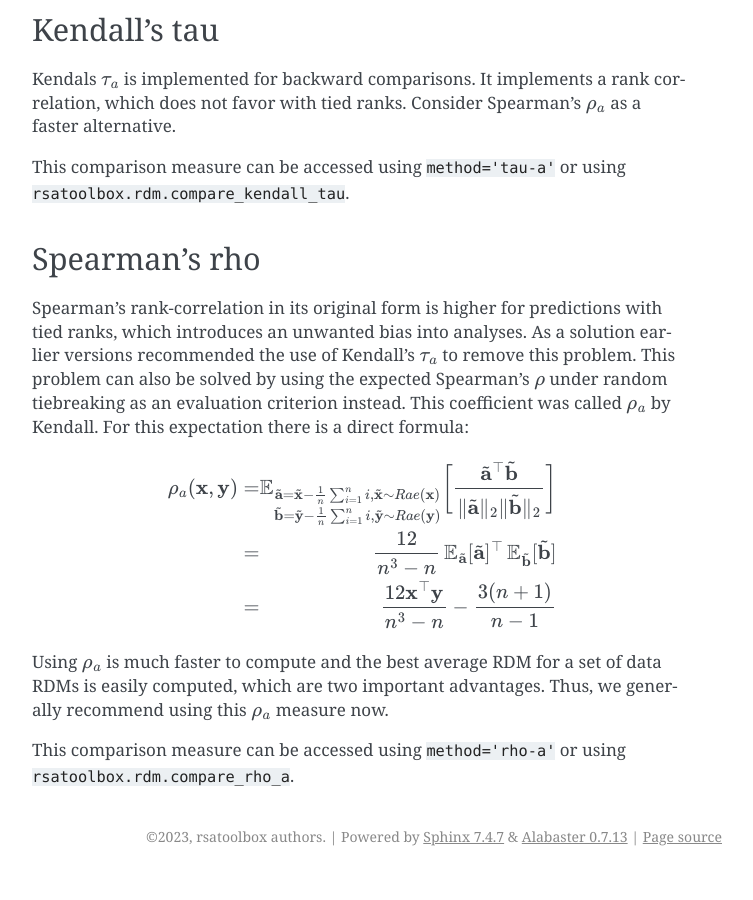
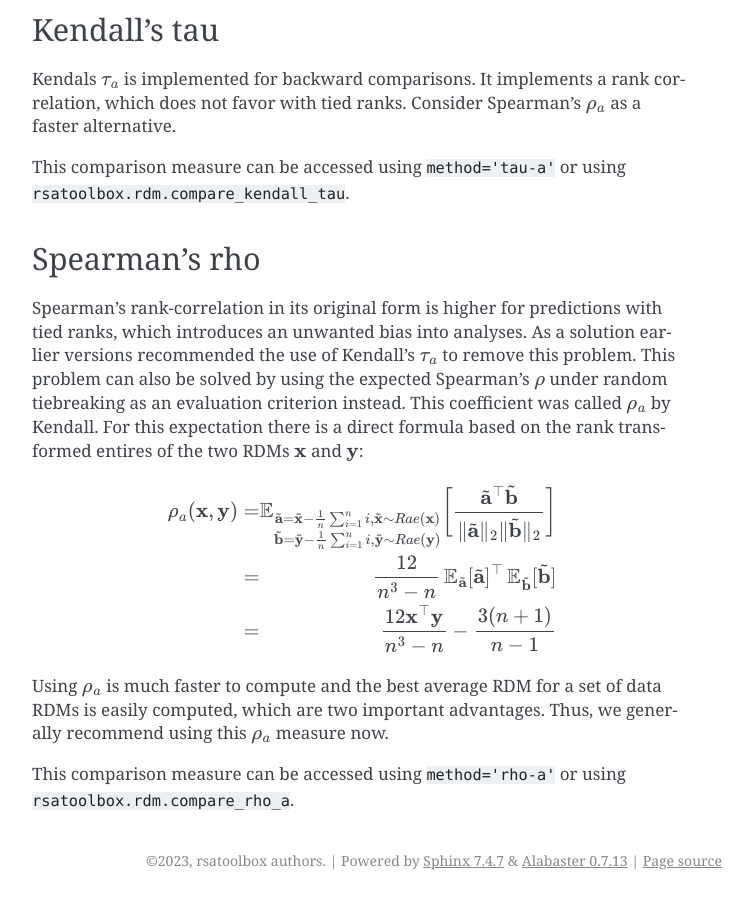
Before and after one commit to rsagroup/rsatoolbox, a Sphinx documentation site: the page built from docs/source/comparing.rst, in a window 1280 px wide and 900 px high, scrolled down 2004 px. Shown: the whole window, without its empty margins (388-1141 px from the left). Built offline with Sphinx 7.4.7, drawn with Linux system fonts in a browser that asks for light colours; pages that are not in the unit, such as notebooks, are missing from menus; before the commit the page ends 2880 px from its top, so only the background shows below that.

Commit message:
Update comparing.rst

```diff
--- a/docs/source/comparing.rst
+++ b/docs/source/comparing.rst
@@ -83,7 +83,7 @@ Spearman's rho
 Spearman's rank-correlation in its original form is higher for predictions with tied ranks, which introduces an unwanted bias into analyses.
 As a solution earlier versions recommended the use of Kendall's :math:`\tau_a` to remove this problem. This problem can also be solved by using
 the expected Spearman's :math:`\rho` under random tiebreaking as an evaluation criterion instead. This coefficient was called :math:`\rho_a` by Kendall.
-For this expectation there is a direct formula:
+For this expectation there is a direct formula based on the rank transformed entires of the two RDMs :math:`\mathbf{x}` and :math:`\mathbf{y}`:
 
 .. math::
 
```
